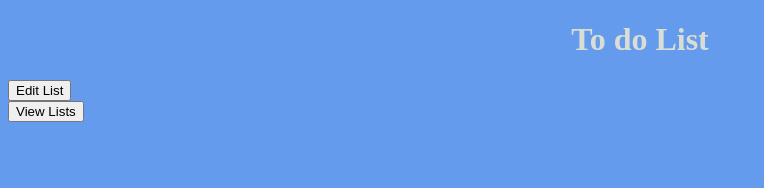
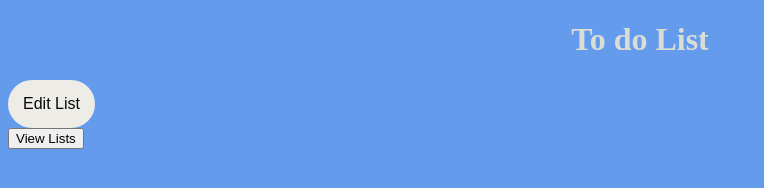
Before and after one commit to Smileygit/todoProject, a website: page public/index.html in a window 1280 px wide. Shown: the whole page, without its empty margins (0-764 px from the left). Drawn offline with Linux system fonts and the light colour scheme.

Commit message:
button design

```diff
--- a/public/index.html
+++ b/public/index.html
@@ -10,10 +10,10 @@
     <!----------- HTML-elements -------------->
     <h1 id = "title">To do List</h1>
     <form action="create.html">
-        <button type="submit">Edit List</button>
+        <button id = "button1" type="submit">Edit List</button>
     </form>
     <form action="posttodolist.html">
-        <button type="submit">View Lists</button>
+        <button id = "button2" type="submit">View Lists</button>
     </form>
 
 
@@ -38,6 +38,21 @@
 
         }
 
+        #button1 {
+            display: inline-block;
+            padding: 15px 15px;
+            font-size: 16px;
+            cursor: pointer;
+            text-align: center;
+            text-decoration: none;
+            outline: none;
+            color: rgb(8, 8, 8);
+            background-color: #eeece6;
+            border: none;
+            border-radius: 50px;
+
+        }
+
 
         </style>
 
```
